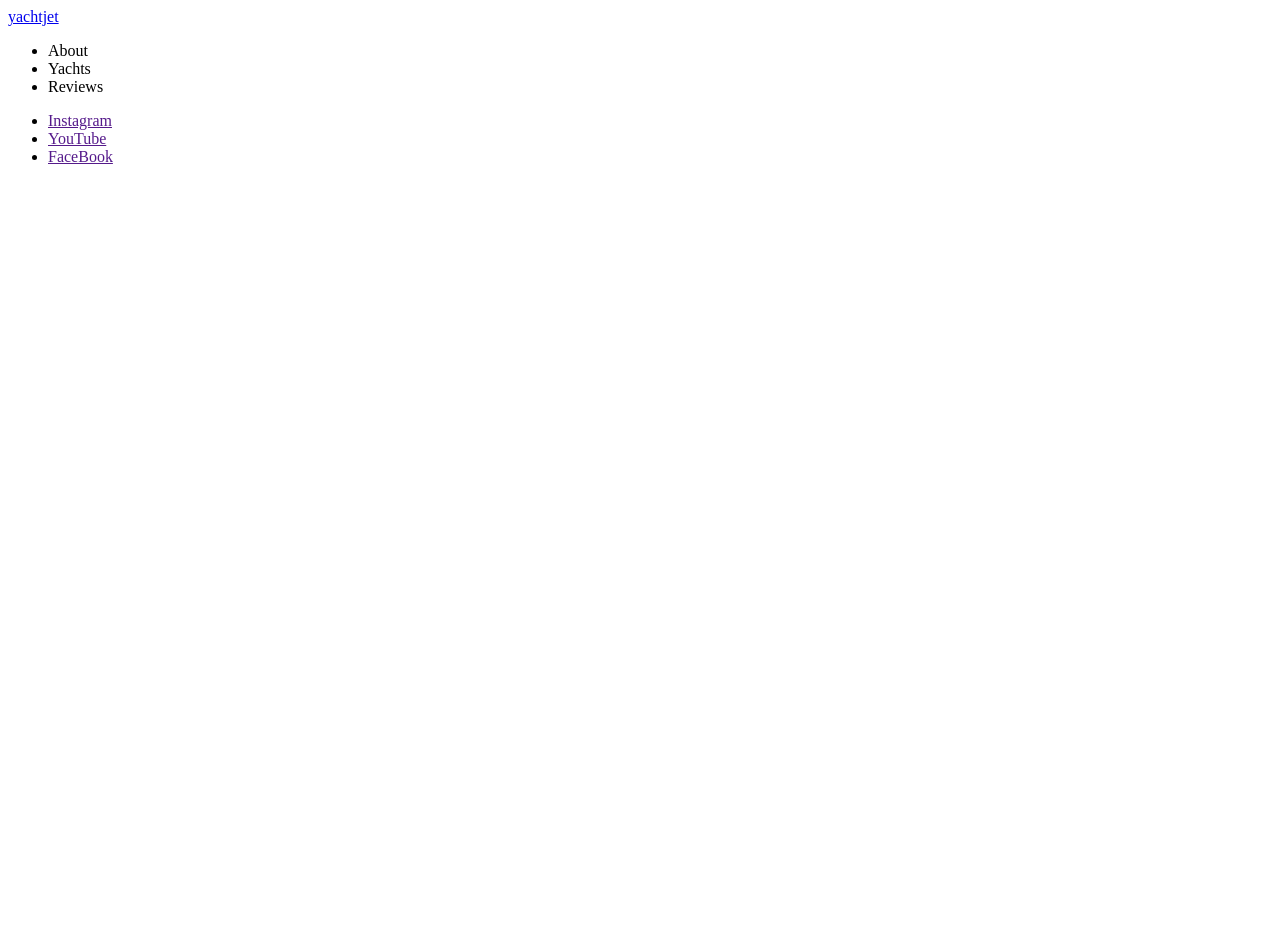
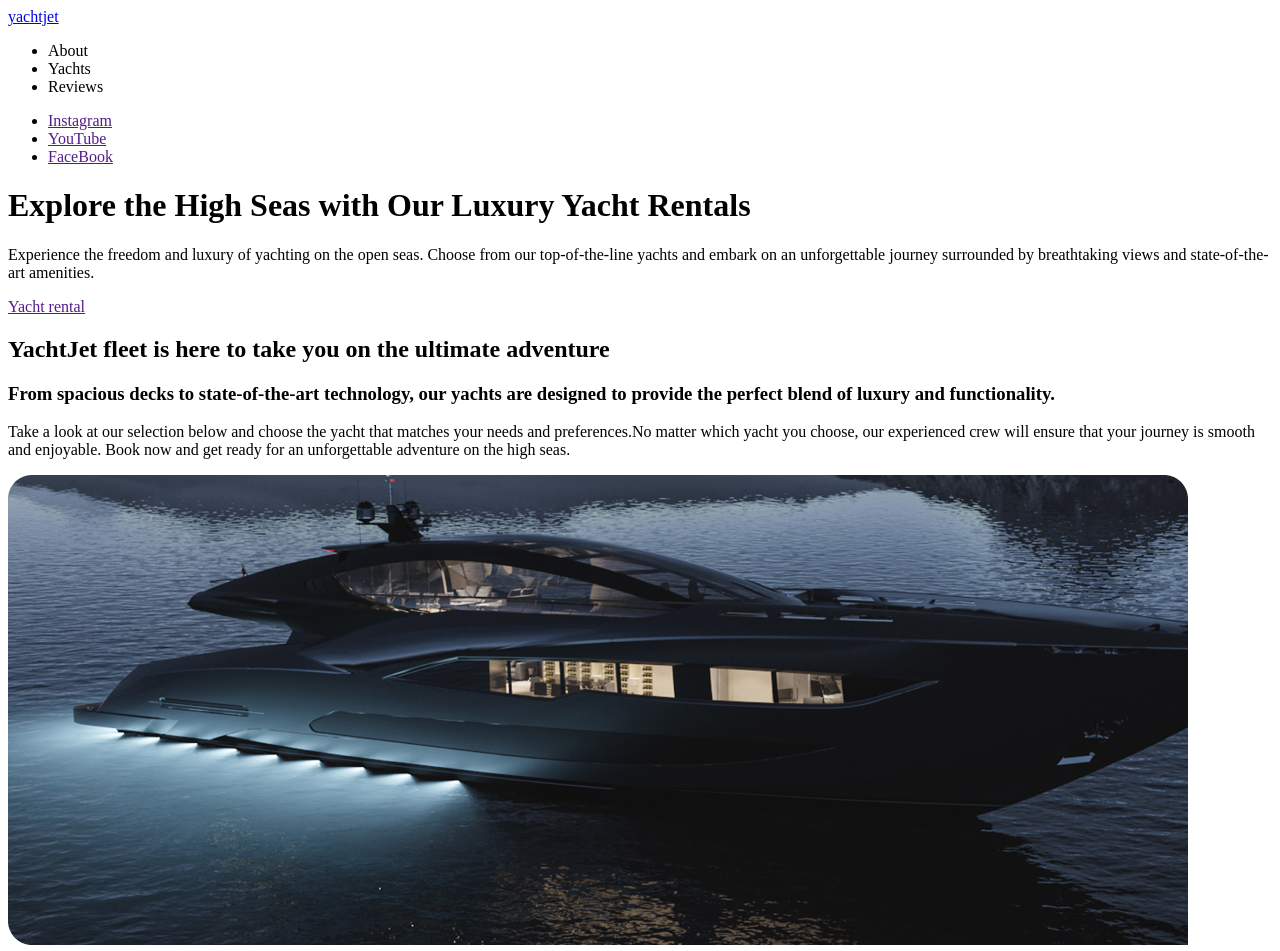
Before and after one commit to LorynecOleksandr/yacht-jet-, a plain HTML site: page index.html in a window 1280 px wide. Before the commit the page ends 800 px from the top, so only its background shows below. Drawn offline with Linux system fonts and the light colour scheme.

Commit message:
section1,2

```diff
--- a/index.html
+++ b/index.html
@@ -17,15 +17,31 @@
                 <li>Reviews</li>
                 <a href=""></a>
             </ul>
-            <ul>
-                <li><a href="" target="_blank">Instagram</a></li>
-                <li><a href="" target="_blank">YouTube</a></li>
-                <li><a href="" target="_blank">FaceBook</a></li>
-            </ul>
-
         </nav>
+        <ul>
+            <li><a href="" target="_blank">Instagram</a></li>
+            <li><a href="" target="_blank">YouTube</a></li>
+            <li><a href="" target="_blank">FaceBook</a></li>
+        </ul>
     </header>
-    <main></main>
+    <main>
+        <section1>
+            <h1>Explore the High Seas with Our Luxury Yacht Rentals</h1>
+            <p>Experience the freedom and luxury of yachting on the open seas. Choose from our top-of-the-line yachts and embark on an
+            unforgettable journey surrounded by breathtaking views and state-of-the-art amenities.
+            </p>
+            <a href="">Yacht rental</a>
+        </section1>
+        <section2>
+            <h2>YachtJet fleet is here to take you on the ultimate adventure</h2>
+            <h3>From spacious decks to state-of-the-art technology, our yachts are designed to provide the perfect blend of luxury and
+            functionality.</h3>
+            <p>Take a look at our selection below and choose the yacht that matches your needs and preferences.No matter which yacht
+            you choose, our experienced crew will ensure that your journey is smooth and enjoyable. Book now and get ready for an
+            unforgettable adventure on the high seas.</p>
+            <img src="./imeges/Photo2.png" alt="jachtjet" width="1180" height="470">
+        </section2>
+    </main>
     <footer></footer>
 </body>
 </html>
```
Also changed, not shown: imeges/Photo2.png (added), imeges/image 1.png (added).
